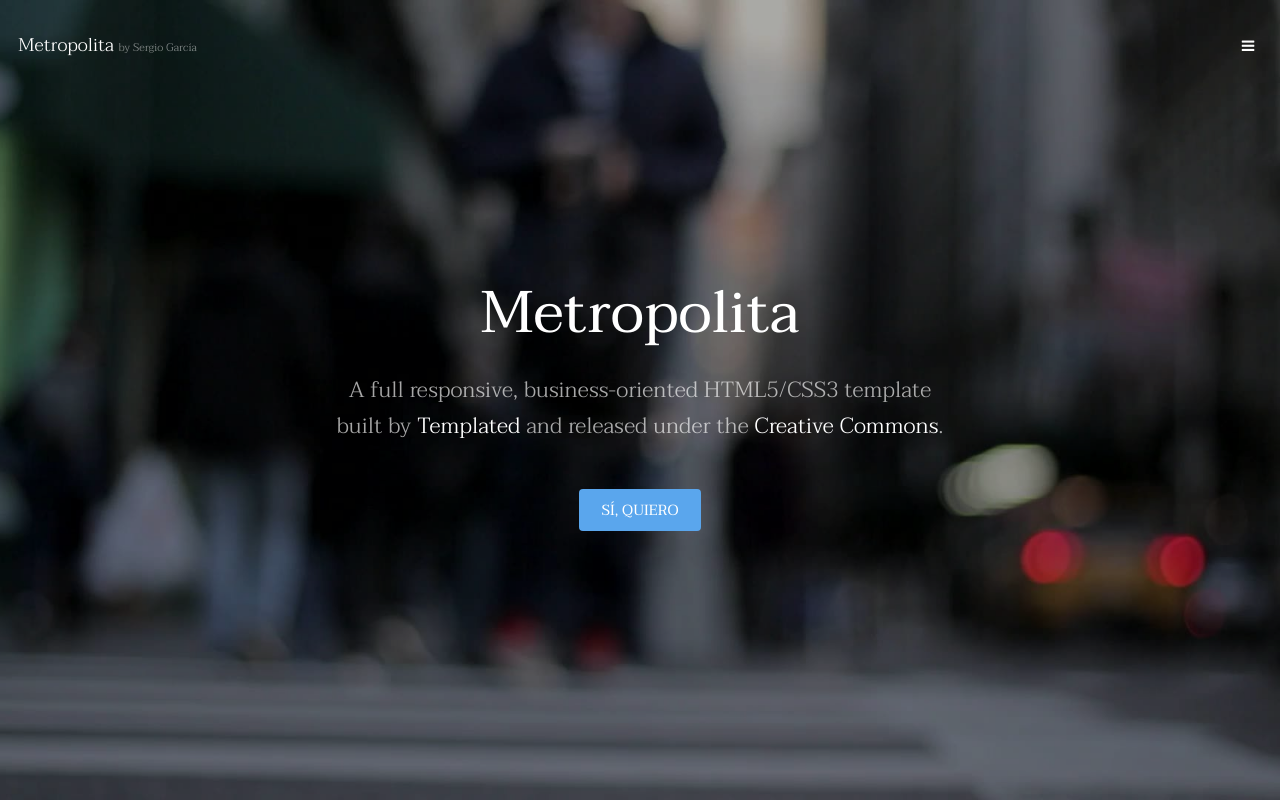
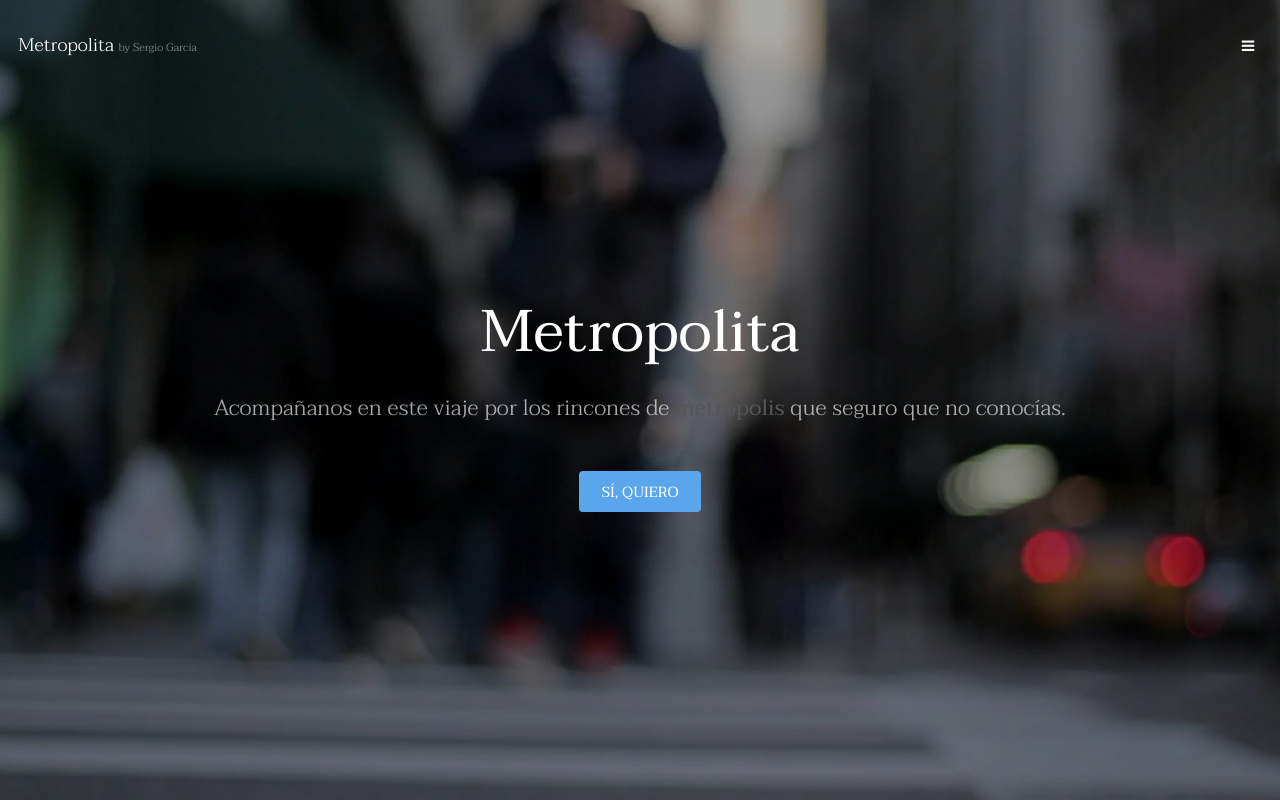
Before and after one commit to alvarezgarciasergio/04_REP_METROPOLITA, a plain HTML site: page index.html in a window 1280 px wide. Shown: the top 800 px of the page. Drawn offline with Linux system fonts and the light colour scheme.

Commit message:
frase bajo el h1 por SANTIAGO

```diff
--- a/index.html
+++ b/index.html
@@ -37,8 +37,10 @@
 			<section id="banner" data-video="images/banner">
 				<div class="inner">
 					<h1>Metropolita</h1>
-					<p>A full responsive, business-oriented HTML5/CSS3 template<br />
-					built by <a href="https://templated.co/">Templated</a> and released under the <a href="https://templated.co/license">Creative Commons</a>.</p>
+					<p>
+					  Acompañanos en este viaje por los rincones de
+					 <b>metrópolis</b> que seguro que no conocías.<br/>
+					 </p>
 					<a href="#one" class="button special scrolly">SÍ, QUIERO</a>
 				</div>
 			</section>
```
